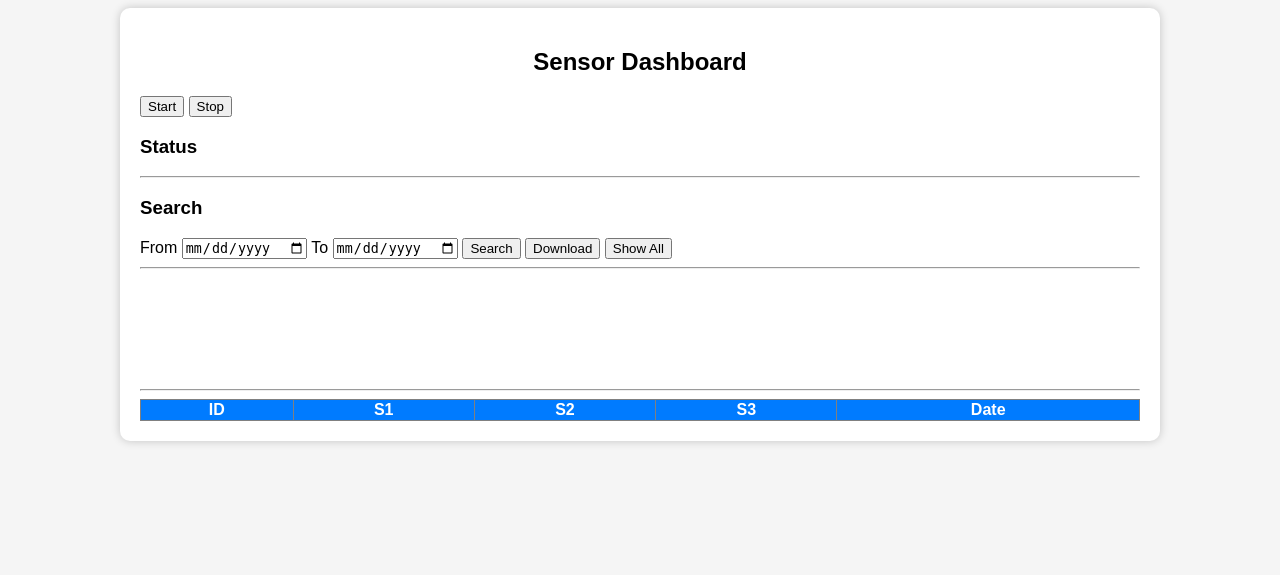
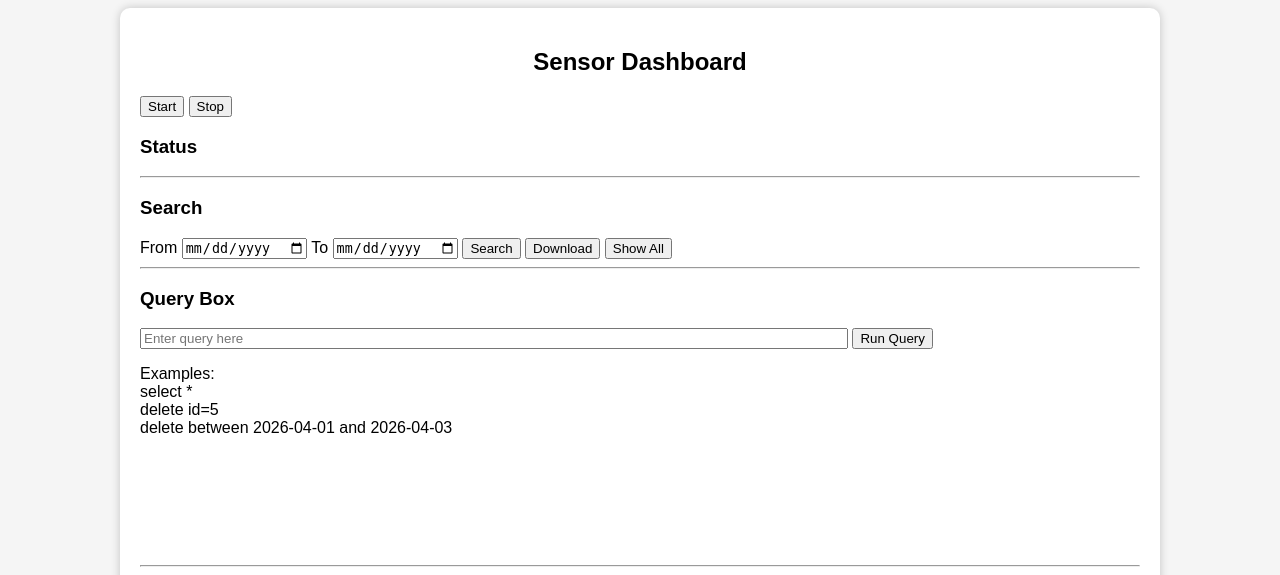
Before and after one commit to rkmjld2/mahajansensor6, a Flask app: page / in a window 1280 px wide. Shown: the top 575 px of the page. Run offline with Flask 3, Linux system fonts and the light colour scheme; lists and menus that the app fills with data are empty.

Commit message:
Update index.html

```diff
--- a/templates/index.html
+++ b/templates/index.html
@@ -39,6 +39,18 @@ To <input type="date" id="end">
 
 <hr>
 
+
+<h3>Query Box</h3>
+
+<input type="text" id="query" placeholder="Enter query here" style="width:70%">
+<button onclick="runQuery()">Run Query</button>
+
+<p>
+Examples:<br>
+select *<br>
+delete id=5<br>
+delete between 2026-04-01 and 2026-04-03
+</p>
 <!-- GRAPH -->
 <canvas id="chart" height="100"></canvas>
 
```
